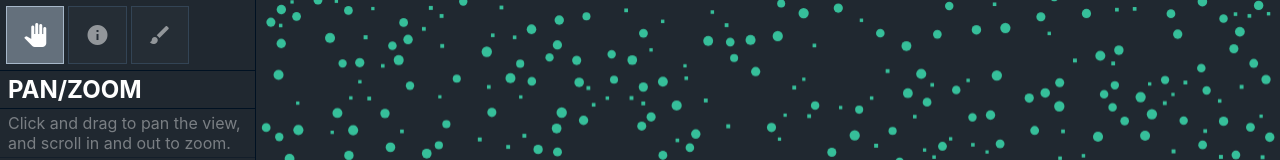
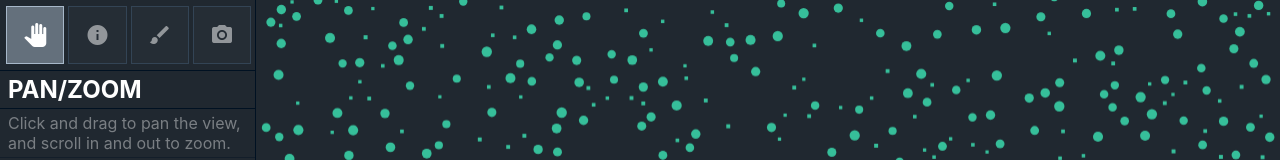
Before and after one commit to RomanMatthew/treehacks_2020, a React (Create React App) app in the folder frontend/: page / in a window 1280 px wide. Shown: the top 160 px of the page. Built offline with nearby package versions, Linux system fonts and the light colour scheme; the HTML template or start-up script is replaced by a standard one.

Commit message:
Webapp can kind of take pictures now.

```diff
--- a/frontend/src/tools/tools.js
+++ b/frontend/src/tools/tools.js
@@ -152,7 +152,25 @@ const densityTool = {
     }
 };
 
-let tools = [panTool, infoTool, densityTool];
+const pictureTool = {
+    name: 'picture',
+    displayName: 'Capture Image',
+    icon: 'camera_alt',
+    description: 'Click anywhere to capture an image from any connected camera '
+        + 'and process it to detect trees.',
+    onClick: async (ctx) => {
+        let imageData = await fetch('/api/image-data');
+        for (let tree of await imageData.json()) {
+            ctx.worldData.trees.addPoint(tree[0], tree[1], tree[2]);
+        }
+        return true;
+    },
+    onDrag: () => null,
+    onScroll: () => null,
+    renderOptions: () => null,
+};
+
+let tools = [panTool, infoTool, densityTool, pictureTool];
 export default tools;
 
 export let defaultToolset = {
```
